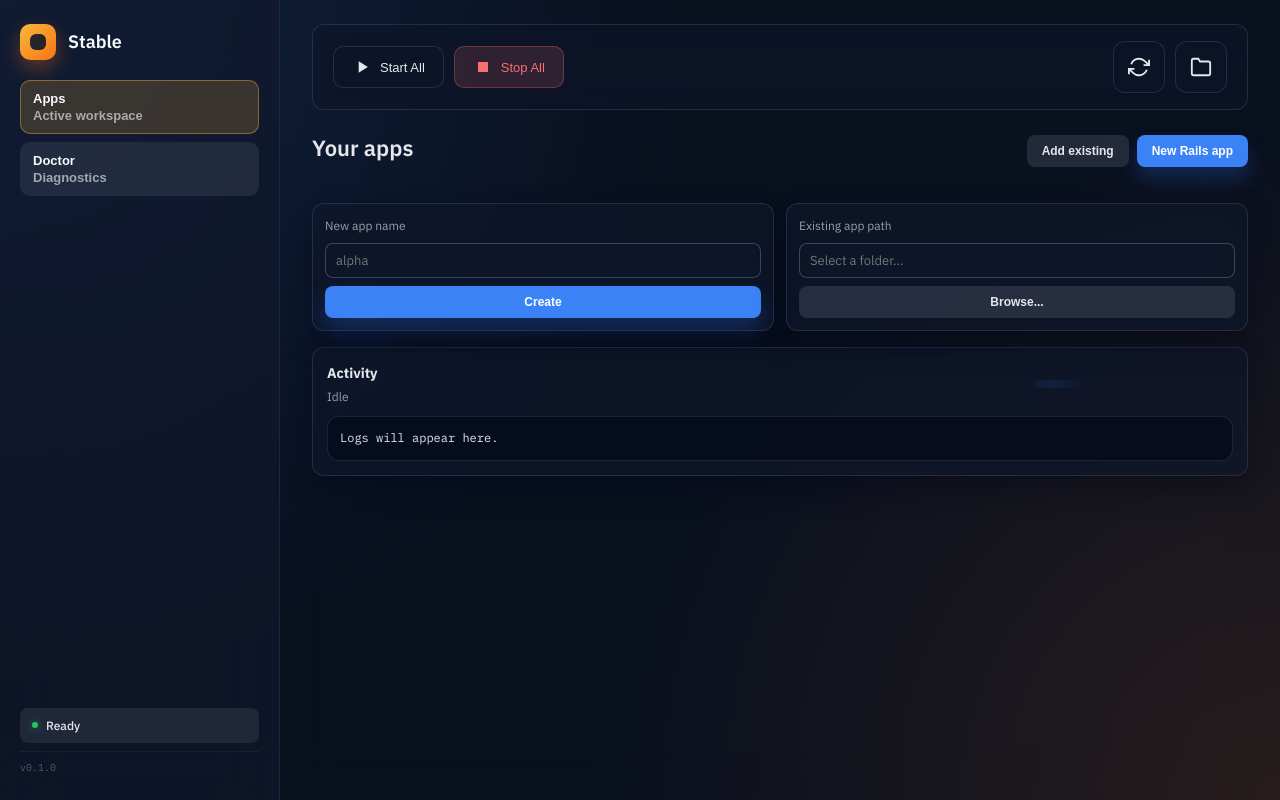
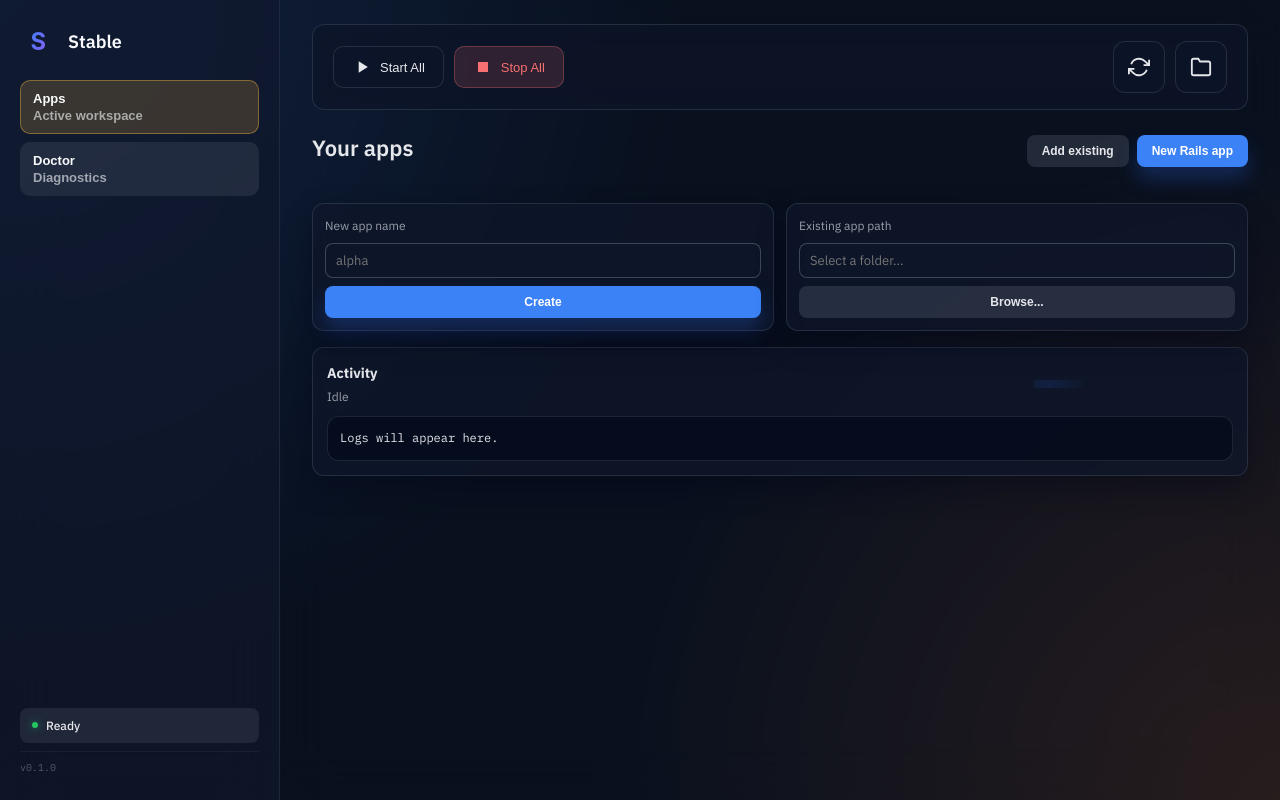
Before and after one commit to dannysimfukwe/stable-rails, a website: page src-ui/index.html in a window 1280 px wide. Drawn offline with Linux system fonts and the light colour scheme.

Commit message:
[fix]: app icons

```diff
--- a/src-ui/index.html
+++ b/src-ui/index.html
@@ -16,7 +16,7 @@
       <aside class="sidebar">
         <div class="brand">
           <div class="brand-mark">
-            <span class="brand-mark-core"></span>
+            <img src="logo.svg" alt="Stable" width="32" height="32" />
           </div>
           <div>
             <h1>Stable</h1>
--- a/src-ui/styles.css
+++ b/src-ui/styles.css
@@ -76,18 +76,15 @@ body {
 .brand-mark {
   width: 36px;
   height: 36px;
-  border-radius: 10px;
-  background: linear-gradient(135deg, #f6b93b, #f97316);
-  display: grid;
-  place-items: center;
-  box-shadow: 0 8px 20px rgba(249, 115, 22, 0.35);
-}
-
-.brand-mark-core {
-  width: 16px;
-  height: 16px;
-  border-radius: 6px;
-  background: rgba(15, 23, 42, 0.9);
+  display: flex;
+  align-items: center;
+  justify-content: center;
+}
+
+.brand-mark img {
+  width: 32px;
+  height: 32px;
+  border-radius: 8px;
 }
 
 .nav {
```
Also changed, not shown: src-tauri/icons/128x128.png, src-tauri/icons/128x128@2x.png, src-tauri/icons/256.png (added), src-tauri/icons/32x32.png, src-tauri/icons/512.png (added), src-tauri/icons/Square142x142Logo.png, src-tauri/icons/Square150x150Logo.png, src-tauri/icons/Square30x30Logo.png, src-tauri/icons/Square310x310Logo.png, src-tauri/icons/Square44x44Logo.png, src-tauri/icons/Square71x71Logo.png, src-tauri/icons/Square89x89Logo.png, src-tauri/icons/StoreLogo.png, src-tauri/icons/icon.ico, 2 more files, 2 other files.
